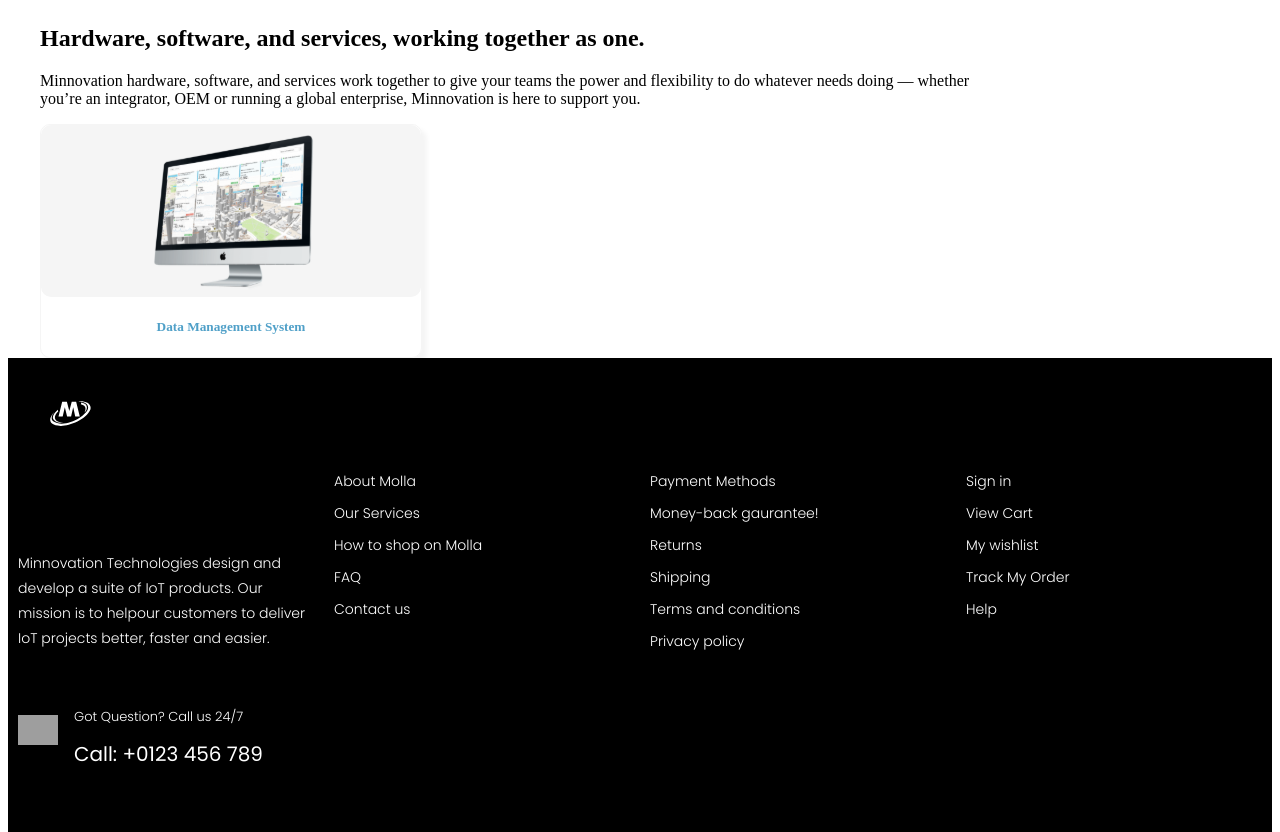
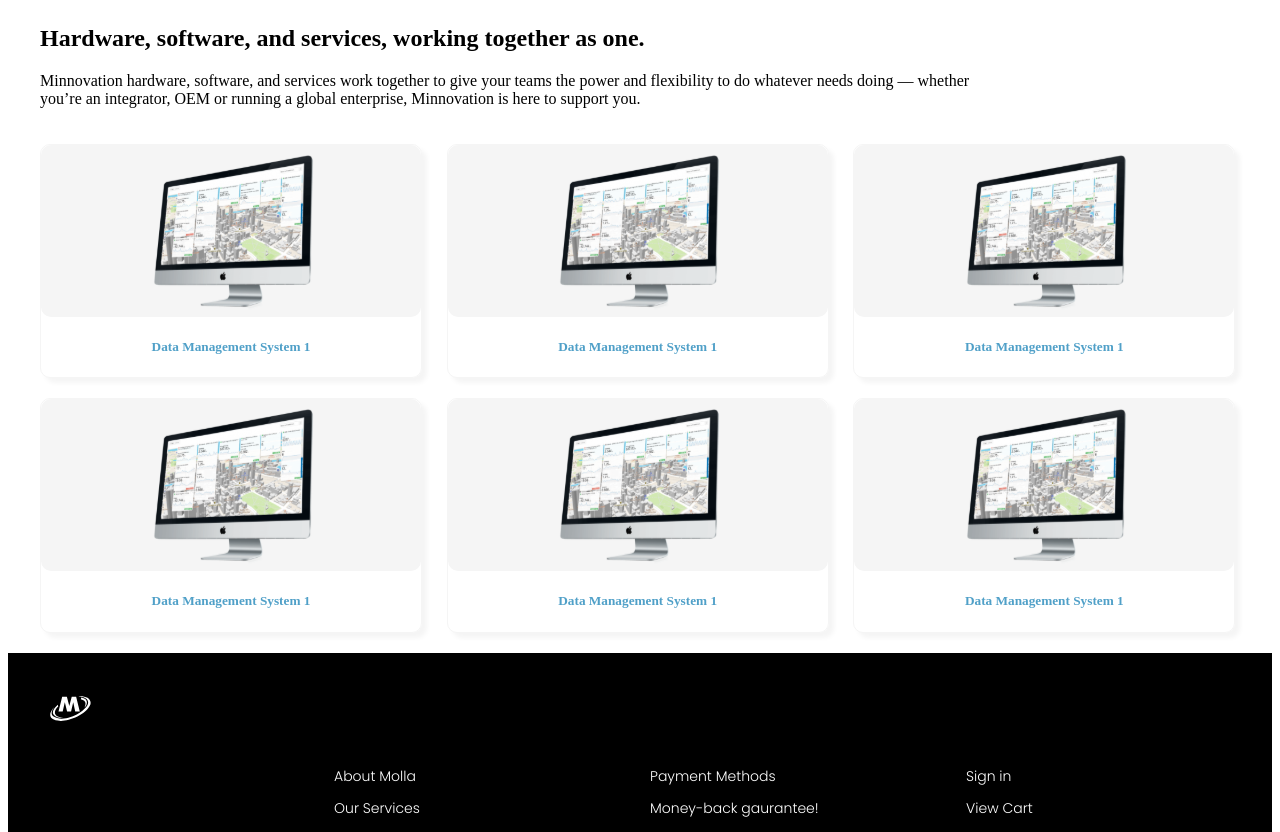
Before and after one commit to Adhish-Ullasan/minnovation-technologies, a React (Create React App) app: page / in a window 1280 px wide. Shown: the part 628-1460 px from the top of the page. Built offline with nearby package versions, Linux system fonts and the light colour scheme; grey boxes are pictures that could not be loaded.

Commit message:
service : cards mapped

```diff
--- a/src/App.css
+++ b/src/App.css
@@ -204,3 +204,10 @@ a {
     color: var(--primaryColor);
     text-align: center;
   }
+
+  .card-wrapper {
+    display: grid;
+    grid-template-columns: repeat(3, 1fr);
+    gap: 20px;
+    padding: 20px 0px;
+  }
--- a/src/components/ServiceCards.jsx
+++ b/src/components/ServiceCards.jsx
@@ -6,7 +6,7 @@ const ServiceCards = () => {
                     <img src="/images/home/datamanagement.svg" alt="data management" />
                 </div>
                 <div>
-                                <h5>Data Management System</h5>
+                    <h5>Data Management System 1</h5>
                 </div>
             </div>
         </div>
--- a/src/components/Services.jsx
+++ b/src/components/Services.jsx
@@ -1,3 +1,4 @@
+import { serviceData } from "../data/ServiceData"
 import ServiceCards from "./ServiceCards"
 
 const Services = () => {
@@ -9,7 +10,11 @@ const Services = () => {
                         <p>Minnovation hardware, software, and services work together to give your teams the power and flexibility to do whatever needs doing — whether  <br />
                         <span>you’re an integrator, OEM or running a global enterprise, Minnovation is here to support you.</span></p>
                 </div>
-               <ServiceCards />
+                <div className="card-wrapper">
+                    {
+                        serviceData.map(()=> <ServiceCards />)
+                    }
+                </div>
             </div>
         </section>
     )
--- a/src/components/ServiceData.jsx
+++ b/src/data/ServiceData.js
@@ -1,4 +1,4 @@
-const ServiceData = [
+export const serviceData = [
     {
         Image:"/public/images/home/datamanagement.svg",
         serviceName: "Data Management"
@@ -24,5 +24,3 @@ const ServiceData = [
         serviceName: "Partners,Resellers and Integrators"
     },
  ]
-
- export default ServiceData
```
Also changed, not shown: public/logo192.png (deleted), public/logo512.png (deleted). Lines whose indentation alone changed are shown as unchanged.
